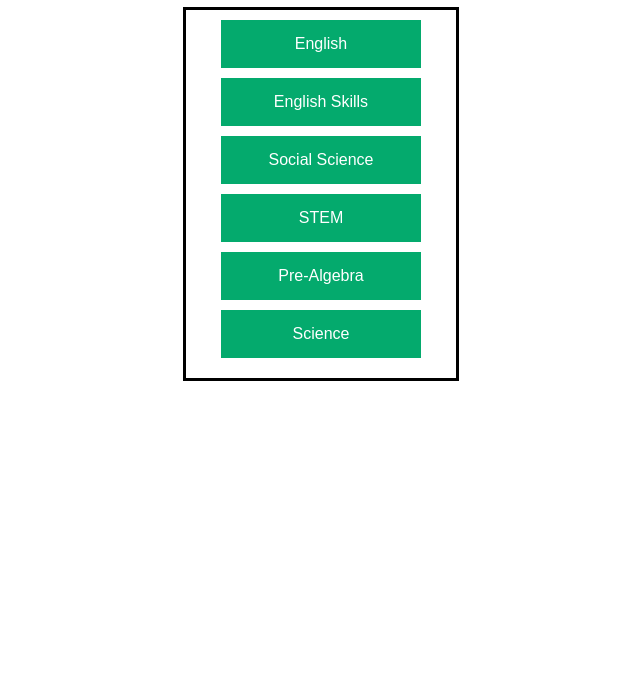
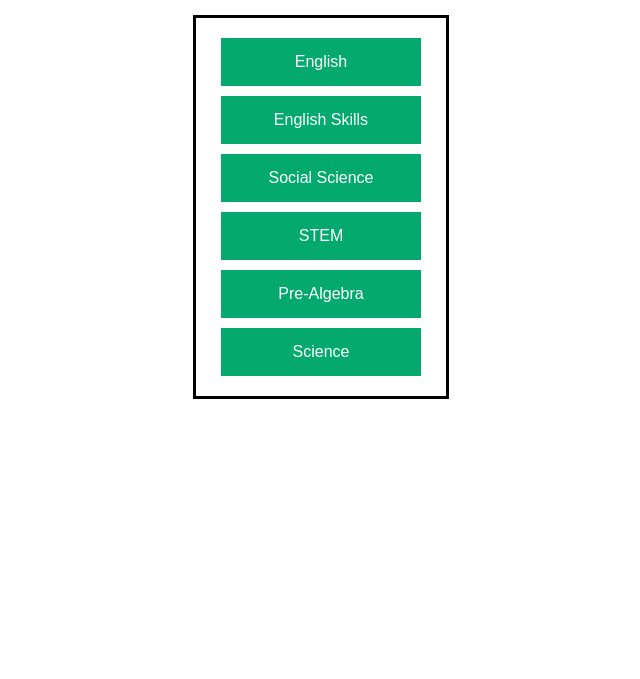
Before and after one commit to rocky-rickaby10/teacher-contacts, a plain HTML site: page index.html in a window 1280 px wide. Shown: the part 121-800 px from the top of the page, without its empty margins (319-959 px from the left). Drawn offline with Linux system fonts and the light colour scheme.

Commit message:
Update styles.css

```diff
--- a/styles.css
+++ b/styles.css
@@ -1,18 +1,15 @@
-html, body {
+body {
 	font-family: Arial,Sans-Serif;
 	text-align: center;
 	padding: 20px;
 }
 
-a:link, a:visited {
-	color: #0000ee;
-	text-decoration: none;
-}
-
 .links-border {
 	border: 3px solid black;
 	margin: auto;
-	padding: 10px;
+	padding-top: 20px;
+	padding-bottom: 10px;
+	margin-top: 50px;
 	width: 250px;
 }
 
```
